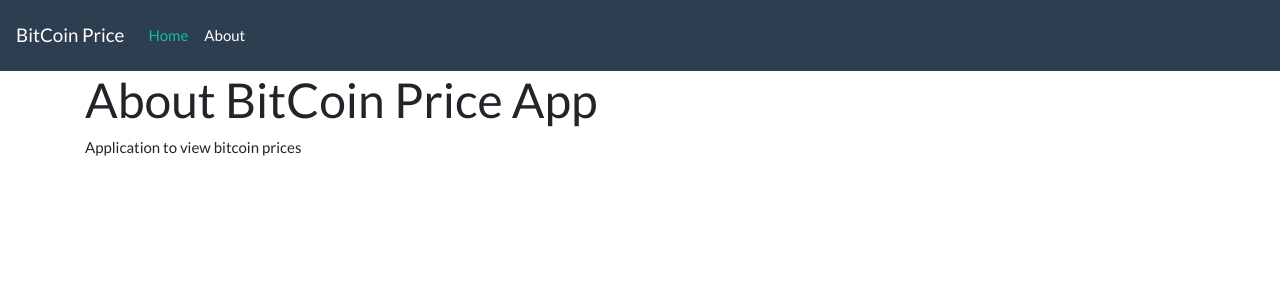
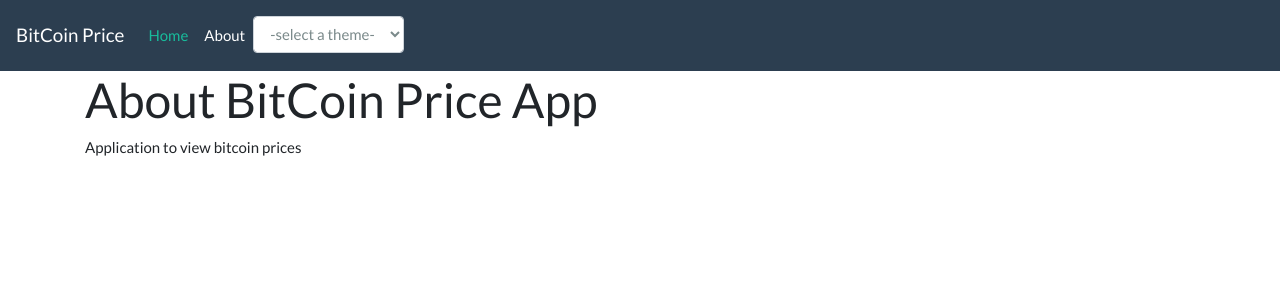
Before and after one commit to larbibaraka/bitcoin_price, a Next.js app: page /about in a window 1280 px wide. Shown: the top 300 px of the page. Built offline with nearby package versions, Linux system fonts and the light colour scheme.

Commit message:
adding the ability to change themes from bootswatch

```diff
--- a/components/Layout.js
+++ b/components/Layout.js
@@ -1,20 +1,40 @@
 import Navbar from "./Navbar";
 import Head from 'next/head';
-const Layout = (props) => (
+class Layout extends React.Component {
+
+   constructor(props){
+      super(props);
+      this.state = {
+         currentTheme : 'https://bootswatch.com/4/flatly/bootstrap.min.css'
+
+      }
+   }
+
+   ChangeTheme = (value) =>{
+         this.setState({
+            currentTheme : `https://bootswatch.com/4/${value}/bootstrap.min.css`
+         })
+   }
+
+
+   render(){
+      return (
          <div>
          <Head>
             <title>BitCoin Price</title>
             <link rel="stylesheet"
-            href="https://bootswatch.com/4/flatly/bootstrap.min.css"
+               href={this.state.currentTheme}
             />
          </Head>
-      <Navbar/>
-      <div className="container">{props.children}</div>
+         <Navbar ChangeTheme={this.ChangeTheme}/>
+         <div className="container">{this.props.children}</div>
       </div>
+      )
+   }
+
+}
 
 
 
 
-);
-
 export default Layout;
--- a/components/Navbar.js
+++ b/components/Navbar.js
@@ -1,5 +1,19 @@
 import Link from 'next/link';
-const Navbar = () => (
+class Navbar extends React.Component {
+
+   constructor(props){
+      super(props);
+   }
+
+   onChange = (e) =>{
+      const value = e.target.value;
+      this.props.ChangeTheme(value);
+
+   }
+
+
+   render(){
+      return(
          <div>
             <nav className="navbar navbar-expand-lg navbar-dark bg-primary">
                   <a className="navbar-brand" href="#">BitCoin Price</a>
@@ -15,13 +29,39 @@ const Navbar = () => (
                         <li className="nav-item">
                            <Link href="/about"><a className="nav-link" >About</a></Link>
                         </li>
+                        <li>
+                           <select className="form-control float-right" onChange={this.onChange.bind(this)}>
+                                 <option>-select a theme-</option>
+                                 <option value="cerulean">Cerulean</option>
+                                 <option value="cosmo">Cosmo</option>
+                                 <option value="cyborg">Cyborg</option>
+                                 <option value="darkly">Darkly</option>
+                                 <option value="flatly">Flatly</option>
+                                 <option value="journal">Journal</option>
+                                 <option value="litera">Litera</option>
+                                 <option value="lumen">Lumen</option>
+                                 <option value="lux">Lux</option>
+                                 <option value="materia">Materia</option>
+                                 <option value="pulse">Pulse</option>
+                                 <option value="sandstone">Sandstone</option>
+                                 <option value="simplex">Simplex</option>
+                                 <option value="sketchy">Sketchy</option>
+                                 <option value="slate">Slate</option>
+                                 <option value="solar">Solar</option>
+                                 <option value="spacelab">Spacelab</option>
+                                 <option value="superhero">Superhero</option>
+                                 <option value="united">United</option>
+                                 <option value="yeti">Yeti</option>
+                           </select>
+                        </li>
+
                      </ul>
                   </div>
                   </nav>
             </div>
 
+      )
+   }
 
-
-)
-
+}
 export default Navbar;
```
Lines whose indentation alone changed are shown as unchanged.
